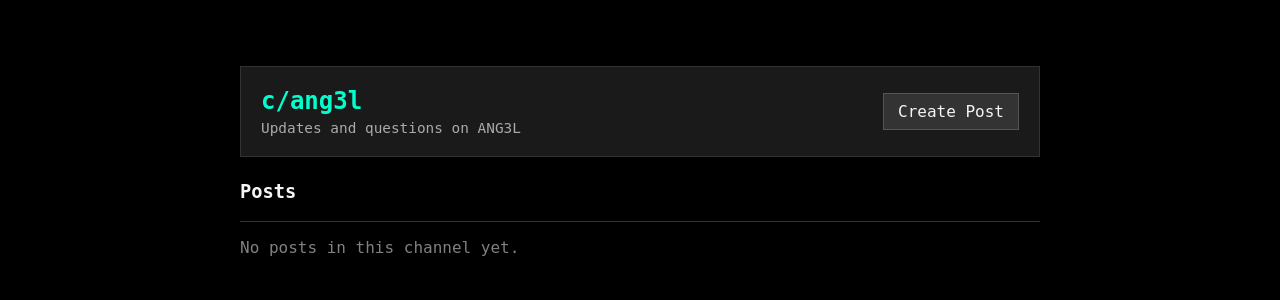
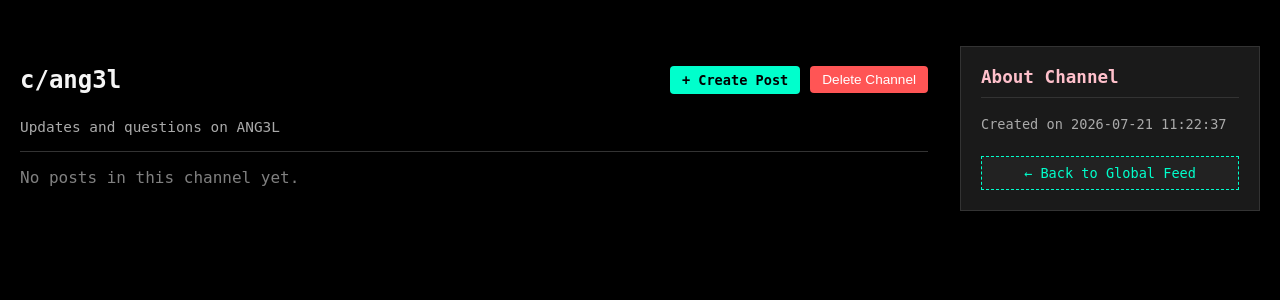
Before and after one commit to meowwAngel/ANG3L, a PHP site: page /c/ang3l in a window 1280 px wide. Shown: the part 46-346 px from the top of the page. Run offline with PHP 8.4, Linux system fonts and the light colour scheme; the visitor is signed in with stand-in values (Sample User, id 1); data comes from the database, SQL or seed files in the repository; both versions use the stored data as it was after the commit.

Commit message:
modified channels and posting, more admin controls added

```diff
--- a/public/admin.php
+++ b/public/admin.php
@@ -27,7 +27,7 @@ if ($_SERVER['REQUEST_METHOD'] === 'POST') {
         } else {
             if ($action === 'update_role') {
                 $new_role = trim($_POST['role'] ?? '');
-                $valid_roles = ['member', 'beta_tester', 'mods', 'legends', 'admin'];
+                $valid_roles = ['scammer', 'sus', 'member', 'beta_tester', 'mods', 'legends', 'admin'];
 
                 if (in_array($new_role, $valid_roles)) {
                     $stmt = $db->prepare("UPDATE users SET role = ? WHERE id = ?");
@@ -117,7 +117,6 @@ $users = $stmt->fetchAll(PDO::FETCH_ASSOC);
                                     <input type="hidden" name="user_id" value="<?php echo $u['id']; ?>">
                                     <input type="hidden" name="action" value="update_role">
                                     <select name="role" onchange="this.form.submit()">
-                                        <!--Roles-->
                                         <option value="scammer" <?php if($u['role']=='scammer') echo 'selected'; ?>>scammer</option>
                                         <option value="sus" <?php if($u['role']=='sus') echo 'selected'; ?>>sus</option>
                                         <option value="member" <?php if($u['role']=='member') echo 'selected'; ?>>member</option>
--- a/public/channel.php
+++ b/public/channel.php
@@ -2,27 +2,31 @@
 session_start();
 require_once __DIR__ . '/../db.php';
 
-$channel_name = $_GET['name'] ?? '';
+$name = $_GET['name'] ?? '';
 
-// Fetch channel info
-$stmt = $db->prepare("SELECT * FROM subchannels WHERE name = ?");
-$stmt->execute([$channel_name]);
-$channel = $stmt->fetch(PDO::FETCH_ASSOC);
+$stmt_chan = $db->prepare("SELECT * FROM subchannels WHERE name = ?");
+$stmt_chan->execute([$name]);
+$channel = $stmt_chan->fetch(PDO::FETCH_ASSOC);
 
 if (!$channel) {
     http_response_code(404);
-    die("Subchannel not found.");
+    echo "Channel not found.";
+    exit;
 }
 
-// Fetch posts for this specific channel
+$current_logged_in_user = $_SESSION['user_id'] ?? '';
+$current_role = $_SESSION['role'] ?? '';
+
 $stmt_posts = $db->prepare("
-    SELECT p.*, u.username, u.role
+    SELECT p.*, u.username, u.role, c.name as channel_name,
+    (SELECT vote_type FROM votes WHERE user_id = ? AND post_id = p.id) as user_vote
     FROM posts p
     JOIN users u ON p.user_id = u.id
+    JOIN subchannels c ON p.subchannel_id = c.id
     WHERE p.subchannel_id = ?
     ORDER BY p.created_at DESC
 ");
-$stmt_posts->execute([$channel['id']]);
+$stmt_posts->execute([$current_logged_in_user, $channel['id']]);
 $posts = $stmt_posts->fetchAll(PDO::FETCH_ASSOC);
 ?>
 
@@ -30,35 +34,49 @@ $posts = $stmt_posts->fetchAll(PDO::FETCH_ASSOC);
 <html>
 <head>
     <meta charset="utf-8">
-    <title>c/<?php echo htmlspecialchars($channel['name'], ENT_QUOTES, 'UTF-8'); ?> - ANG3L</title>
+    <title>c/<?php echo htmlspecialchars($channel['name'], ENT_QUOTES, 'UTF-8'); ?> - ANG3L Forum</title>
     <link rel="stylesheet" type="text/css" href="/css/header.css">
-    <link rel="stylesheet" type="text/css" href="/css/channel.css">
+    <link rel="stylesheet" type="text/css" href="/css/index.css">
 </head>
 <body>
     <?php include __DIR__ . '/../includes/header.php'; ?>
 
-    <div class="container">
-        <div class="channel-header">
-            <div>
-                <h2 style="color: #00ffcc; margin: 0 0 5px 0;">c/<?php echo htmlspecialchars($channel['name'], ENT_QUOTES, 'UTF-8'); ?></h2>
-                <p style="margin: 0; color: #aaa; font-size: 0.9rem;"><?php echo htmlspecialchars($channel['description'] ?? 'No description provided.', ENT_QUOTES, 'UTF-8'); ?></p>
-            </div>
-            <div>
+    <div class="wrapper">
+        <div class="feed-container">
+            <div style="display: flex; justify-content: space-between; align-items: center;">
+                <h2>c/<?php echo htmlspecialchars($channel['name'], ENT_QUOTES, 'UTF-8'); ?></h2>
+                <div style="display: flex; gap: 10px; align-items: center;">
                     <?php if (isset($_SESSION['user_id'])): ?>
-                    <a class="btn" href="/create_post.php?channel=<?php echo urlencode($channel['name']); ?>">Create Post</a>
+                        <a href="/create_post.php?channel=<?php echo urlencode($channel['name']); ?>" style="background: #00ffcc; color: #000; padding: 6px 12px; text-decoration: none; font-size: 0.85rem; border-radius: 4px; font-weight: bold;">+ Create Post</a>
+                    <?php endif; ?>
+                    <?php if ($current_role === 'admin'): ?>
+                        <form action="/delete_channel.php" method="POST" onsubmit="return confirm('Are you sure you want to delete this channel and all its posts?');" style="margin: 0;">
+                            <input type="hidden" name="channel_id" value="<?php echo $channel['id']; ?>">
+                            <button type="submit" style="background: #ff5555; color: white; border: none; padding: 6px 12px; cursor: pointer; font-size: 0.85rem; border-radius: 4px;">Delete Channel</button>
+                        </form>
                     <?php endif; ?>
                 </div>
             </div>
 
-        <h3>Posts</h3>
+            <?php if (!empty($channel['description'])): ?>
+                <p style="color: #aaa; margin-top: 5px; font-size: 0.9rem;"><?php echo htmlspecialchars($channel['description'], ENT_QUOTES, 'UTF-8'); ?></p>
+            <?php endif; ?>
+
             <hr style="border: 0; border-top: 1px solid #333; margin: 1rem 0;">
 
             <?php if (empty($posts)): ?>
                 <p style="color: gray;">No posts in this channel yet.</p>
             <?php else: ?>
                 <?php foreach ($posts as $post): ?>
-                <div class="post-card">
-                    <div style="font-size: 0.85rem; color: #888; margin-bottom: 8px;">
+                    <div class="post-card" data-post-id="<?php echo $post['id']; ?>">
+                        <div class="vote-section">
+                            <button class="vote-btn upvote <?php echo ($post['user_vote'] == 1) ? 'active' : ''; ?>" onclick="castVote('<?php echo $post['id']; ?>', 1)">▲</button>
+                            <span class="vote-count" id="vote-count-<?php echo $post['id']; ?>"><?php echo $post['votes_count']; ?></span>
+                            <button class="vote-btn downvote <?php echo ($post['user_vote'] == -1) ? 'active' : ''; ?>" onclick="castVote('<?php echo $post['id']; ?>', -1)">▼</button>
+                        </div>
+
+                        <div class="post-content">
+                            <div class="meta">
                                 Posted by
                                 <a href="/u/<?php echo htmlspecialchars($post['username'], ENT_QUOTES, 'UTF-8'); ?>" style="color: <?php echo getRoleColor($post['role']); ?>; text-decoration: none;">
                                     <?php echo htmlspecialchars($post['username'], ENT_QUOTES, 'UTF-8'); ?>
@@ -68,12 +86,61 @@ $posts = $stmt_posts->fetchAll(PDO::FETCH_ASSOC);
 
                             <a class="post-title" href="/post.php?id=<?php echo $post['id']; ?>"><?php echo htmlspecialchars($post['title'], ENT_QUOTES, 'UTF-8'); ?></a>
 
-                    <div style="margin-top: 10px; font-size: 0.9rem; color: #ccc;">
-                        Votes: <?php echo $post['votes_count']; ?>
+                            <?php if (isset($_SESSION['user_id']) && ($_SESSION['user_id'] === $post['user_id'] || $current_role === 'admin')): ?>
+                                <div style="margin-top: 0.5rem;">
+                                    <form action="/delete_post.php" method="POST" style="display:inline;" onsubmit="return confirm('Are you sure you want to delete this post?');">
+                                        <input type="hidden" name="post_id" value="<?php echo $post['id']; ?>">
+                                        <button type="submit" style="background: none; border: none; color: #ff5555; cursor: pointer; font-size: 0.8rem; padding: 0;">Delete</button>
+                                    </form>
+                                </div>
+                            <?php endif; ?>
                         </div>
                     </div>
                 <?php endforeach; ?>
             <?php endif; ?>
         </div>
+
+        <div class="sidebar">
+            <h3>About Channel</h3>
+            <p style="color: #aaa; font-size: 0.85rem;">Created on <?php echo $channel['created_at'] ?? 'N/A'; ?></p>
+            <div style="margin-top: 1.5rem; text-align: center;">
+                <a href="/index.php" style="display: block; background: #222; color: #00ffcc; border: 1px dashed #00ffcc; padding: 8px; text-decoration: none; font-size: 0.85rem;">← Back to Global Feed</a>
+            </div>
+        </div>
+    </div>
+
+    <script>
+    async function castVote(postId, voteType) {
+        try {
+            let response = await fetch('/vote.php', {
+                method: 'POST',
+                headers: { 'Content-Type': 'application/json' },
+                body: JSON.stringify({ post_id: postId, vote_type: voteType })
+            });
+
+            let data = await response.json();
+            if (data.success) {
+                document.getElementById('vote-count-' + postId).innerText = data.new_votes_count;
+
+                let card = document.querySelector(`[data-post-id="${postId}"]`);
+                let upBtn = card.querySelector('.upvote');
+                let downBtn = card.querySelector('.downvote');
+
+                upBtn.classList.remove('active');
+                downBtn.classList.remove('active');
+
+                if (data.user_vote === 1) {
+                    upBtn.classList.add('active');
+                } else if (data.user_vote === -1) {
+                    downBtn.classList.add('active');
+                }
+            } else {
+                alert(data.error || 'You must be logged in to vote.');
+            }
+        } catch (err) {
+            console.error('Voting failed:', err);
+        }
+    }
+    </script>
 </body>
 </html>
--- a/public/create_channel.php
+++ b/public/create_channel.php
@@ -42,7 +42,7 @@ if ($_SERVER['REQUEST_METHOD'] === 'POST') {
 <html>
 <head>
     <meta charset="utf-8">
-    <title>Create Subchannel | ANG3L</title>
+    <title>Create Channel | ANG3L</title>
     <link rel="stylesheet" type="text/css" href="/css/header.css">
     <link rel="stylesheet" type="text/css" href="/css/cchannel.css">
 </head>
@@ -50,7 +50,7 @@ if ($_SERVER['REQUEST_METHOD'] === 'POST') {
     <?php include __DIR__ . '/../includes/header.php'; ?>
 
     <div class="container">
-        <h2>Create a New Subchannel</h2>
+        <h2>Create a New Channel</h2>
         <p style="color: #888; font-size: 0.85rem;">Unlocked by your <strong>[<?php echo htmlspecialchars($user_role, ENT_QUOTES, 'UTF-8'); ?>]</strong> status.</p>
         <hr style="border: 0; border-top: 1px solid #333; margin: 1.5rem 0;">
 
--- a/public/vote.php
+++ b/public/vote.php
@@ -10,7 +10,7 @@ if (!isset($_SESSION['user_id'])) {
 
 $data = json_decode(file_get_contents('php://input'), true);
 $post_id = $data['post_id'] ?? '';
-$vote_type = intval($data['vote_type'] ?? 0); // 1 for upvote, -1 for downvote
+$vote_type = intval($data['vote_type'] ?? 0);
 $user_id = $_SESSION['user_id'];
 
 if (empty($post_id) || !in_array($vote_type, [1, -1])) {
@@ -62,7 +62,6 @@ if ($existing_vote) {
 $stmt = $db->prepare("UPDATE posts SET votes_count = votes_count + ? WHERE id = ?");
 $stmt->execute([$vote_difference, $post_id]);
 
-// 4. Update the post author's karma ONLY IF the voter is NOT the author
 if ($karma_difference !== 0 && $user_id !== $author_id) {
     $stmt = $db->prepare("UPDATE users SET karma = karma + ? WHERE id = ?");
     $stmt->execute([$karma_difference, $author_id]);
```
Also changed, not shown: public/delete_channel.php (added, +21 -0 lines), public/delete_post.php (added, +21 -0 lines), public/index.php (+10 -1 lines), ang3l.db, 1 other file. Lines whose indentation alone changed are shown as unchanged.
